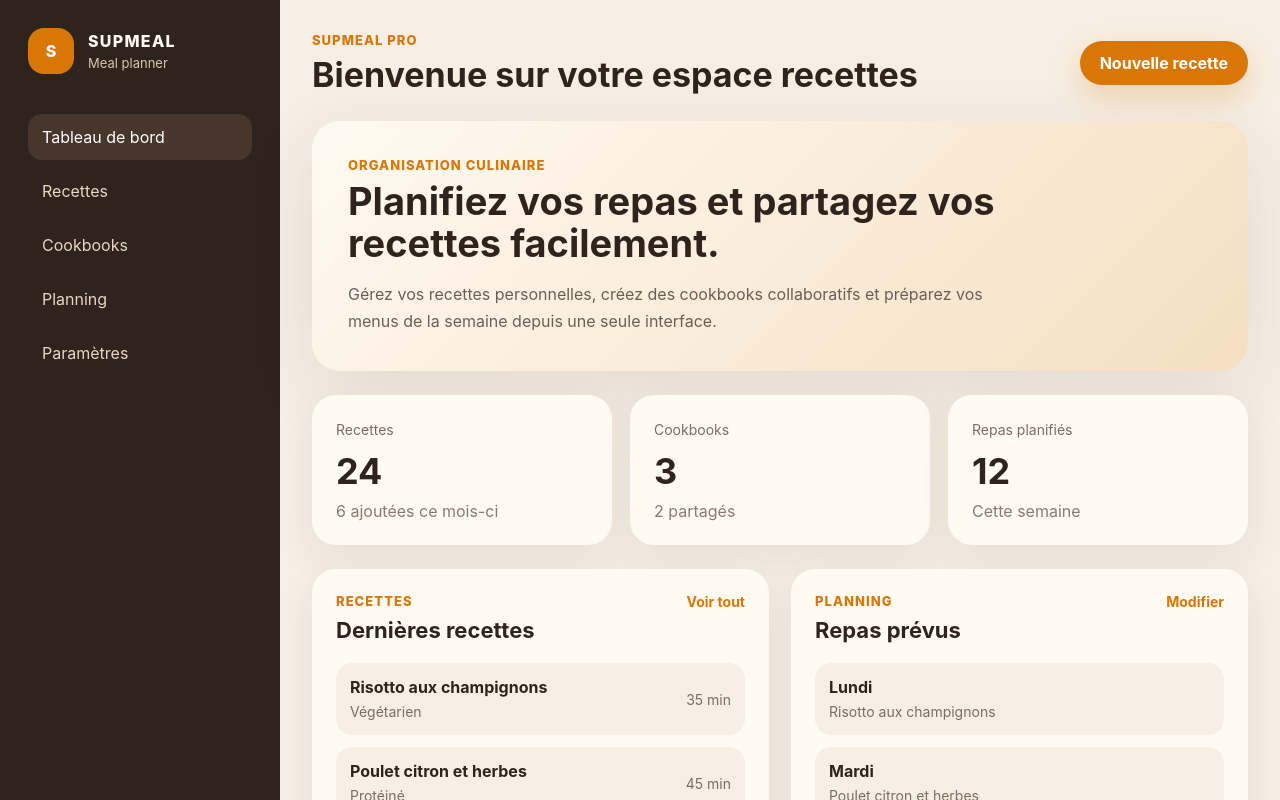
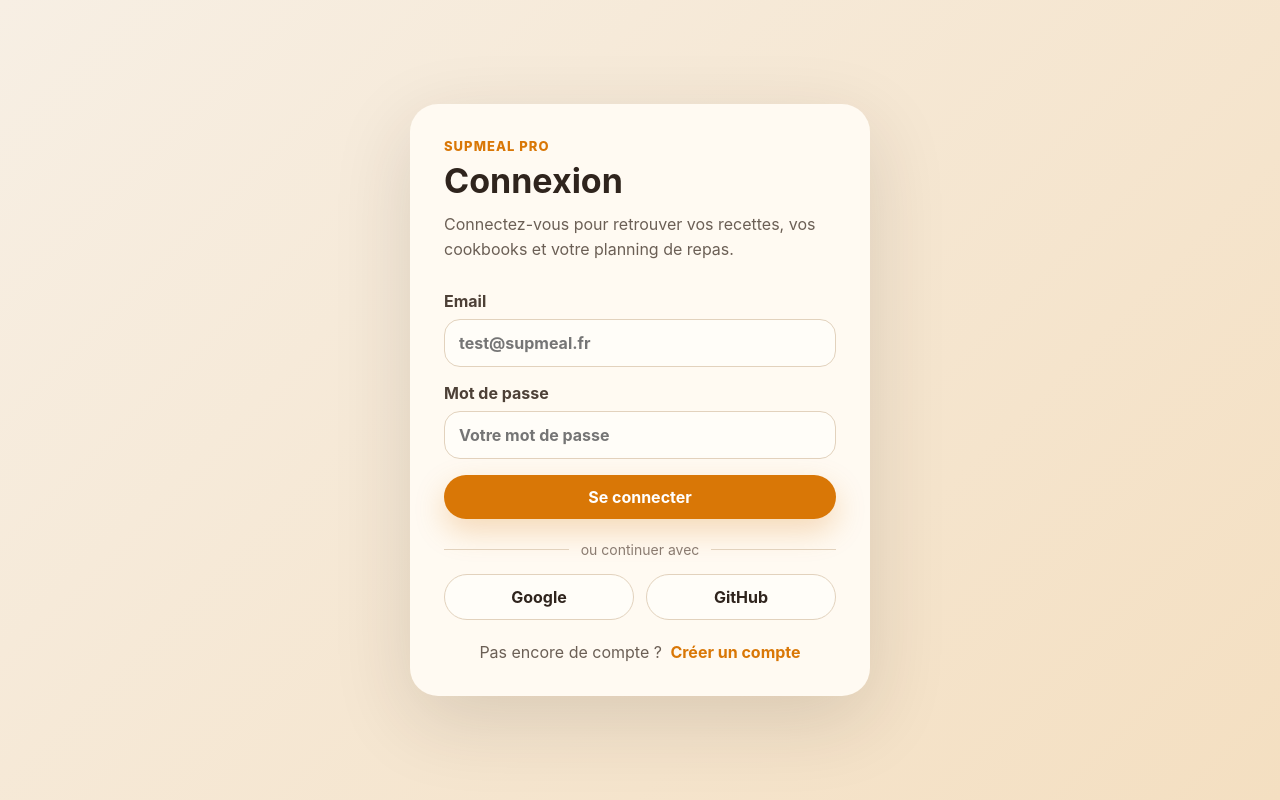
Before and after one commit to Noha-SEVESTRE/4RESIT, a Vue app in the folder frontend/: page / in a window 1280 px wide. Shown: the top 800 px of the page. Built offline with nearby package versions, Linux system fonts and the light colour scheme.

Commit message:
front login et register
Form login et register

```diff
--- a/frontend/src/App.vue
+++ b/frontend/src/App.vue
@@ -1,4 +1,10 @@
 <script setup lang="ts">
+import { ref } from "vue";
+
+type ViewName = "login" | "register" | "dashboard";
+
+const currentView = ref<ViewName>("login");
+
 const stats = [
   {
     label: "Recettes",
@@ -49,10 +55,111 @@ const meals = [
     meal: "Bowl saumon avocat"
   }
 ];
+
+function goToDashboard() {
+  currentView.value = "dashboard";
+}
+
+function goToLogin() {
+  currentView.value = "login";
+}
+
+function goToRegister() {
+  currentView.value = "register";
+}
 </script>
 
 <template>
-  <div class="app-shell">
+  <main v-if="currentView === 'login'" class="auth-page">
+    <section class="auth-card">
+      <div>
+        <p class="eyebrow">SUPMEAL Pro</p>
+        <h1>Connexion</h1>
+        <p class="auth-description">
+          Connectez-vous pour retrouver vos recettes, vos cookbooks et votre planning de repas.
+        </p>
+      </div>
+
+      <form class="auth-form" @submit.prevent="goToDashboard">
+        <label>
+          Email
+          <input type="email" placeholder="test@supmeal.fr">
+        </label>
+
+        <label>
+          Mot de passe
+          <input type="password" placeholder="Votre mot de passe">
+        </label>
+
+        <button type="submit">Se connecter</button>
+      </form>
+
+      <div class="oauth-section">
+        <div class="separator">
+          <span></span>
+          <p>ou continuer avec</p>
+          <span></span>
+        </div>
+
+        <div class="oauth-buttons">
+          <button class="oauth-button" type="button">
+            Google
+          </button>
+          <button class="oauth-button" type="button">
+            GitHub
+          </button>
+        </div>
+      </div>
+
+      <p class="auth-switch">
+        Pas encore de compte ?
+        <button type="button" @click="goToRegister">Créer un compte</button>
+      </p>
+    </section>
+  </main>
+
+  <main v-else-if="currentView === 'register'" class="auth-page">
+    <section class="auth-card">
+      <div>
+        <p class="eyebrow">SUPMEAL Pro</p>
+        <h1>Inscription</h1>
+        <p class="auth-description">
+          Créez votre compte pour organiser vos recettes personnelles et vos repas de la semaine.
+        </p>
+      </div>
+
+      <form class="auth-form" @submit.prevent="goToDashboard">
+        <label>
+          Pseudonyme
+          <input type="text" placeholder="Pseudonyme">
+        </label>
+
+        <label>
+          Email
+          <input type="email" placeholder="user@gmail.com">
+        </label>
+
+        <label>
+          Mot de passe
+          <input type="password" placeholder="Minimum 8 caractères">
+        </label>
+
+        <label>
+          Confirmation du mot de passe
+          <input type="password" placeholder="Confirmez votre mot de passe">
+        </label>
+
+        <button type="submit">Créer mon compte</button>
+      </form>
+
+      <p class="auth-switch">
+        Déjà inscrit ?
+        <button type="button" @click="goToLogin">Se connecter</button>
+      </p>
+    </section>
+  </main>
+
+  <div v-else class="app-shell">
     <aside class="sidebar">
       <div class="brand">
         <div class="brand-icon">S</div>
@@ -69,6 +176,10 @@ const meals = [
         <a href="#">Planning</a>
         <a href="#">Paramètres</a>
       </nav>
+
+      <button class="logout-button" type="button" @click="goToLogin">
+        Déconnexion
+      </button>
     </aside>
 
     <main class="content">
--- a/frontend/src/style.css
+++ b/frontend/src/style.css
@@ -263,3 +263,120 @@ h3 {
     flex-direction: column;
   }
 }
+
+.auth-page {
+  min-height: 100vh;
+  display: grid;
+  place-items: center;
+  padding: 32px;
+  background: linear-gradient(135deg, #f7efe4, #f4dfc1);
+}
+
+.auth-card {
+  width: 100%;
+  max-width: 460px;
+  padding: 34px;
+  border-radius: 28px;
+  background: #fffaf2;
+  box-shadow: 0 24px 80px rgba(47, 36, 29, 0.14);
+}
+
+.auth-card h1 {
+  margin-bottom: 12px;
+}
+
+.auth-description {
+  color: #6b5f55;
+  line-height: 1.6;
+}
+
+.auth-form {
+  display: grid;
+  gap: 16px;
+  margin-top: 28px;
+}
+
+.auth-form label {
+  display: grid;
+  gap: 8px;
+  color: #4d4037;
+  font-weight: 700;
+}
+
+.auth-form input {
+  width: 100%;
+  border: 1px solid #e2d2bd;
+  border-radius: 16px;
+  padding: 13px 14px;
+  background: #fffdf8;
+  color: #2f241d;
+  outline: none;
+}
+
+.auth-form input:focus {
+  border-color: #d97706;
+  box-shadow: 0 0 0 3px rgba(217, 119, 6, 0.15);
+}
+
+.auth-switch {
+  margin: 22px 0 0;
+  color: #6b5f55;
+  text-align: center;
+}
+
+.auth-switch button {
+  padding: 0;
+  margin-left: 4px;
+  border-radius: 0;
+  background: transparent;
+  color: #d97706;
+  box-shadow: none;
+}
+
+.logout-button {
+  width: 100%;
+  margin-top: 32px;
+  background: #47362b;
+  color: #fffaf2;
+  box-shadow: none;
+}
+
+.oauth-section {
+  margin-top: 22px;
+}
+
+.separator {
+  display: flex;
+  align-items: center;
+  gap: 12px;
+  color: #8a7b70;
+}
+
+.separator span {
+  height: 1px;
+  flex: 1;
+  background: #e2d2bd;
+}
+
+.separator p {
+  margin: 0;
+  font-size: 14px;
+}
+
+.oauth-buttons {
+  display: grid;
+  grid-template-columns: 1fr 1fr;
+  gap: 12px;
+  margin-top: 16px;
+}
+
+.oauth-button {
+  background: #fffdf8;
+  color: #2f241d;
+  border: 1px solid #e2d2bd;
+  box-shadow: none;
+}
+
+.oauth-button:hover {
+  border-color: #d97706;
+}
```
